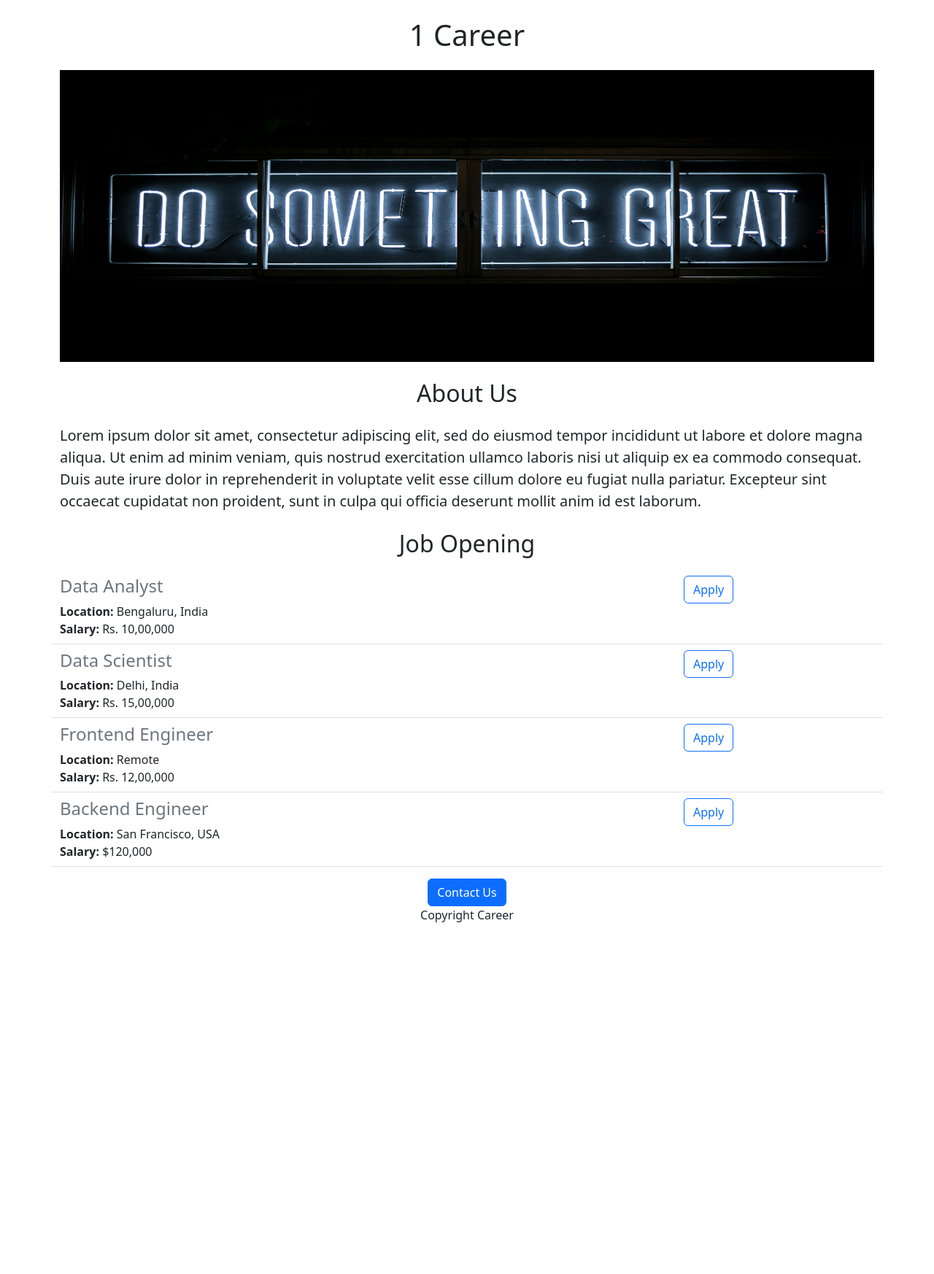
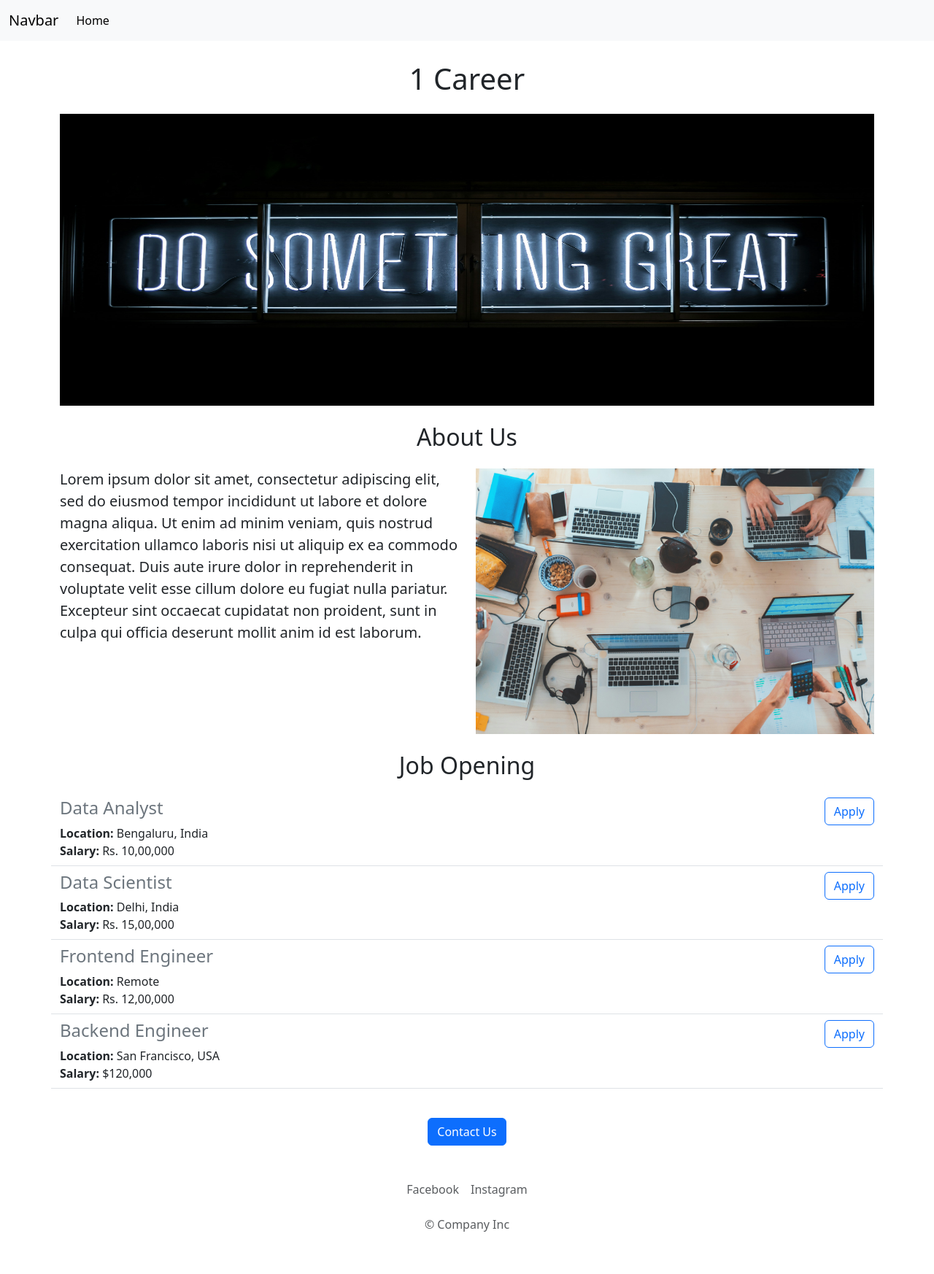
Before and after one commit to M4116/career-website, a Flask app: page / in a window 1280 px wide. Shown: the whole page at 73% size. Before the commit the page ends 1264 px from the top, so only its background shows below. Run offline with Flask 3, Linux system fonts and the light colour scheme.

Commit message:
Added nav and footer

```diff
--- /dev/null
+++ b/templates/footer.html
@@ -0,0 +1,13 @@
+<div class="container">
+  <footer class="py-3 my-4">
+    <ul class="nav justify-content-center pb-3">
+      <li class="nav-item">
+        <a href="https://facebook.com" class="nav-link px-2 text-muted">Facebook</a>
+      </li>
+      <li class="nav-item">
+        <a href="https://instagram.com" class="nav-link px-2 text-muted">Instagram</a>
+      </li>
+    </ul>
+    <p class="text-center text-muted">&copy; Company Inc</p>
+  </footer>
+</div>
--- a/templates/home.html
+++ b/templates/home.html
@@ -8,11 +8,19 @@
     </head>
   </head>
   <body>
+    {% include 'nav.html' %}
     <div class="container">
       <h1 class="text-center mt-4 mb-4">{{company_name}} Career</h1>
       <img src="./static/bg.jpg" height="400" width="100%">
       <h2 class="text-center  mt-4 mb-4">About Us</h2>
-      <p class="lead">Lorem ipsum dolor sit amet, consectetur adipiscing elit, sed do eiusmod tempor incididunt ut labore et dolore magna aliqua. Ut enim ad minim veniam, quis nostrud exercitation ullamco laboris nisi ut aliquip ex ea commodo consequat. Duis aute irure dolor in reprehenderit in voluptate velit esse cillum dolore eu fugiat nulla pariatur. Excepteur sint occaecat cupidatat non proident, sunt in culpa qui officia deserunt mollit anim id est laborum.</p>
+      <div class="row" style="margin-bottom:16px">
+        <div class="col-md-6">
+          <p class="lead">  Lorem ipsum dolor sit amet, consectetur adipiscing elit, sed do eiusmod tempor incididunt ut labore et dolore magna aliqua. Ut enim ad minim veniam, quis nostrud exercitation ullamco laboris nisi ut aliquip ex ea commodo consequat. Duis aute irure dolor in reprehenderit in voluptate velit esse cillum dolore eu fugiat nulla pariatur. Excepteur sint occaecat cupidatat non proident, sunt in culpa qui officia deserunt mollit anim id est laborum.</p>
+        </div>
+        <div class="d-none d-md-block col-md-6">
+          <img src="static/photo1.jpg" class="img-fluid" height="280px">
+        </div>
+      </div>
       <h2 class="text-center  mt-4 mb-4">Job Opening</h2>
       <p>
         {% for job in jobs %}
@@ -20,9 +28,9 @@
         {% endfor %}
       </p>
       <div class="text-center">
-      <button type="button" class="btn btn-primary">Contact Us</button>
-        <p>Copyright Career</p>
+      <a hred="mailto:pg632331@gmail.com?subject=Questions%20About%20Job%20Opening&body=My%20Name%3A%20%3CYour%20name%3E%0D%0AMy%20Question%3A%20%3CQuestion%20here%3E" type="button" class="btn btn-primary mt-4">Contact Us</a>
       </div>
     </div>
+    {% include 'footer.html' %}
   </body>
 </html>
--- a/templates/jobitem.html
+++ b/templates/jobitem.html
@@ -11,6 +11,6 @@
     {% endif %}
   </div>
   <div class="col-3">
-    <button type="button" class="btn btn-outline-primary">Apply</button>
+    <a href="mailto:pg632331@gmail.com?subject=Apply%20to%20{{job['title']}}&body=My%20Name%3A%20%3CYour%20name%3E%0D%0AMy%20Resume%20Link%3A%20%3CResume%20link%3E%0D%0AMy%20LinkedIn%20Link%3A%20%3CLinked%20link%3E" type="button" class="btn btn-outline-primary float-end">Apply</a>
   </div>
 </div>
--- /dev/null
+++ b/templates/nav.html
@@ -0,0 +1,19 @@
+<nav class="navbar navbar-expand-lg bg-body-tertiary fixed-top bg-white">
+  <div class="container-fluid">
+    <a class="navbar-brand" href="#">Navbar</a>
+    <button class="navbar-toggler" type="button" data-bs-toggle="collapse" data-bs-target="#navbarNav" aria-controls="navbarNav" aria-expanded="false" aria-label="Toggle navigation">
+      <span class="navbar-toggler-icon"></span>
+    </button>
+    <div class="collapse navbar-collapse" id="navbarNav">
+      <ul class="navbar-nav">
+        <li class="nav-item">
+          <a class="nav-link active" aria-current="page" href="#">Home</a>
+        </li>
+        <li class="nav-item">
+          <a class="nav-link disabled" aria-disabled="true"></a>
+        </li>
+      </ul>
+    </div>
+  </div>
+</nav>
+<div style="height:60px"></div>
```
Also changed, not shown: static/photo1.jpg (added).
